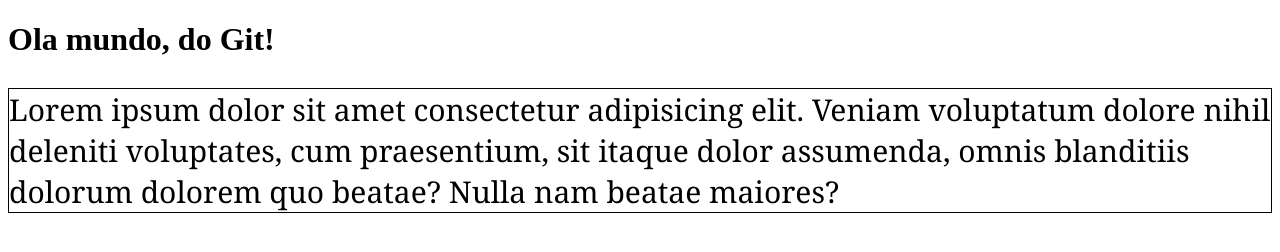
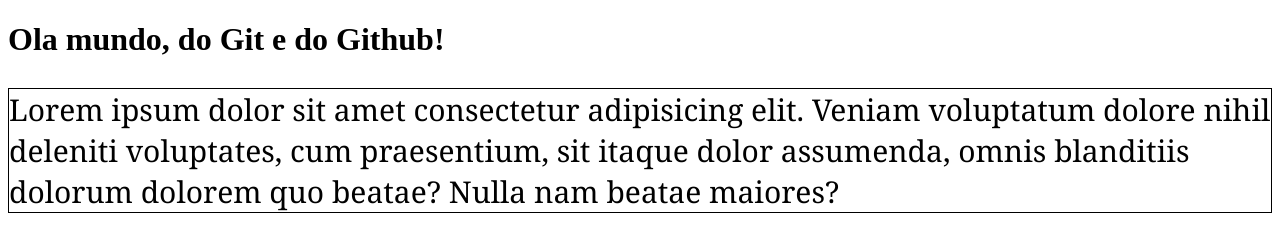
Before and after one commit to cleandroBrito/aula-de-git, a plain HTML site: page index.html in a window 1280 px wide. Drawn offline with Linux system fonts and the light colour scheme.

Commit message:
adicionamos a palavra github

```diff
--- a/index.html
+++ b/index.html
@@ -7,7 +7,7 @@
     <link rel="stylesheet" href="css/index.css">
 </head>
 <body>
-    <h1>Ola mundo, do Git!</h1>
+    <h1>Ola mundo, do Git e do Github!</h1>
     <p>Lorem ipsum dolor sit amet consectetur adipisicing elit. Veniam voluptatum dolore nihil deleniti voluptates, cum praesentium, sit itaque dolor assumenda, omnis blanditiis dolorum dolorem quo beatae? Nulla nam beatae maiores?</p>
 
     <script src="js/index.js"></script>
```
